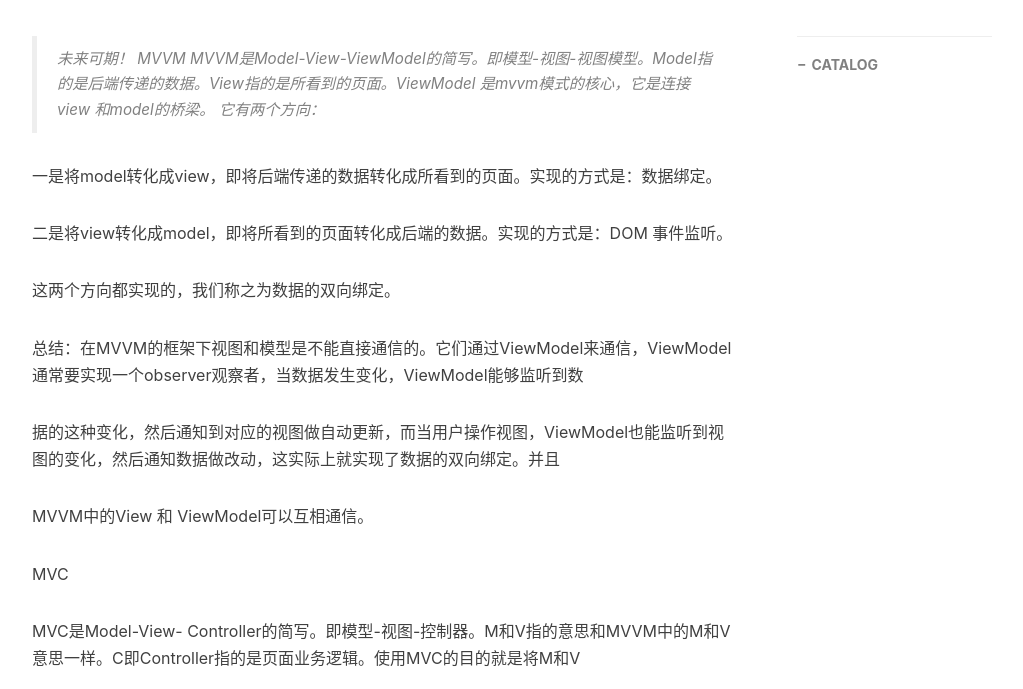
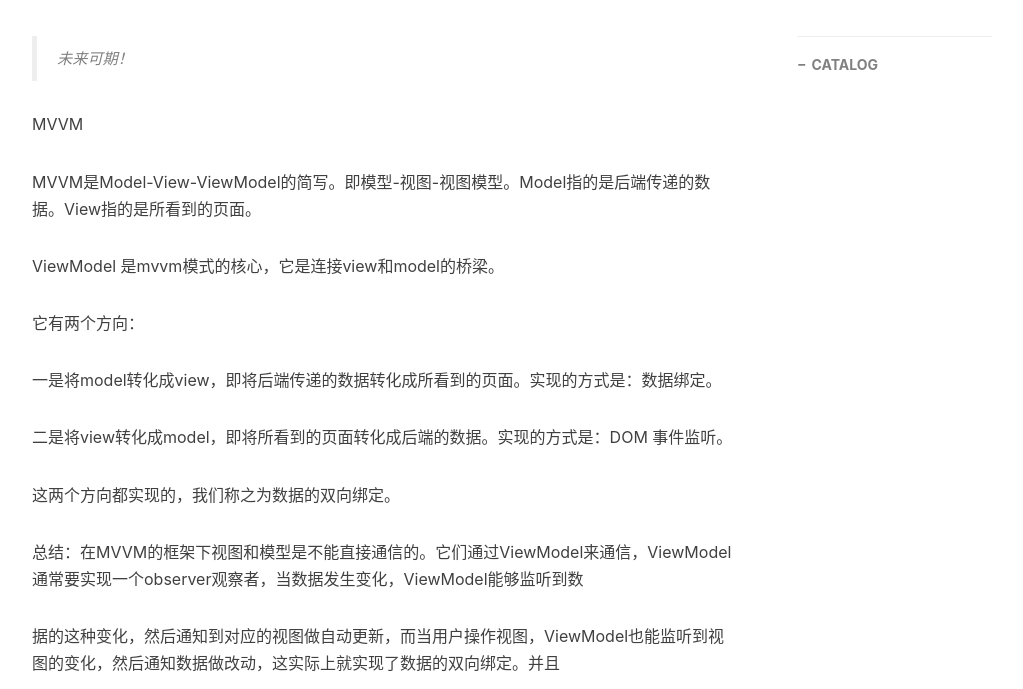
Before and after one commit to lisbeth0720/lisbeth0720.github.io, a Jekyll site: the page built from _posts/2019-09-24-mvvm和mvc的区别详解.md, in a window 1280 px wide and 900 px high, scrolled down 316 px, cut to the strip 211-900 px from the top of the window. Shown: the whole strip, without its empty margins (233-1256 px from the left). Built offline with Jekyll 4.4.1, drawn with Linux system fonts in a browser that asks for light colours; nearby versions of some CDN libraries; comment, search, counter and statistics services are not loaded.

```diff
--- a/_posts/2019-09-24-mvvm和mvc的区别详解.md
+++ b/_posts/2019-09-24-mvvm和mvc的区别详解.md
@@ -11,9 +11,13 @@ tags:
 ---
 
 > 未来可期！
+
 MVVM
-MVVM是Model-View-ViewModel的简写。即模型-视图-视图模型。Model指的是后端传递的数据。View指的是所看到的页面。ViewModel 是mvvm模式的核心，它是连接view
-和model的桥梁。
+
+MVVM是Model-View-ViewModel的简写。即模型-视图-视图模型。Model指的是后端传递的数据。View指的是所看到的页面。
+
+ViewModel 是mvvm模式的核心，它是连接view和model的桥梁。
+
 它有两个方向：
 
 一是将model转化成view，即将后端传递的数据转化成所看到的页面。实现的方式是：数据绑定。
```
